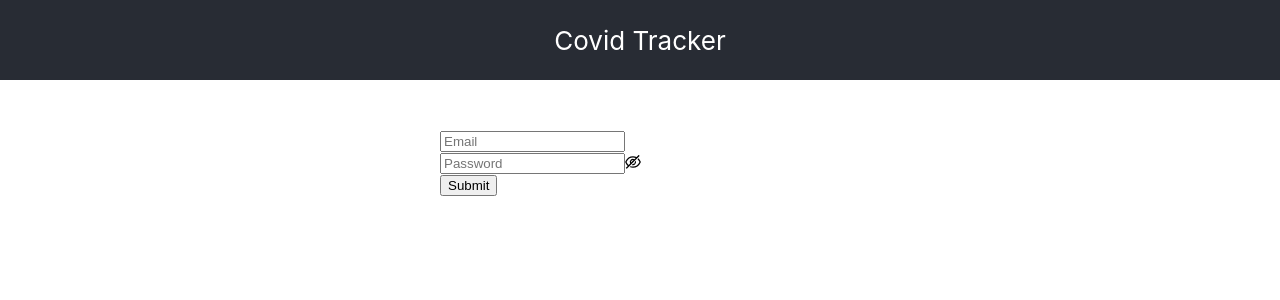
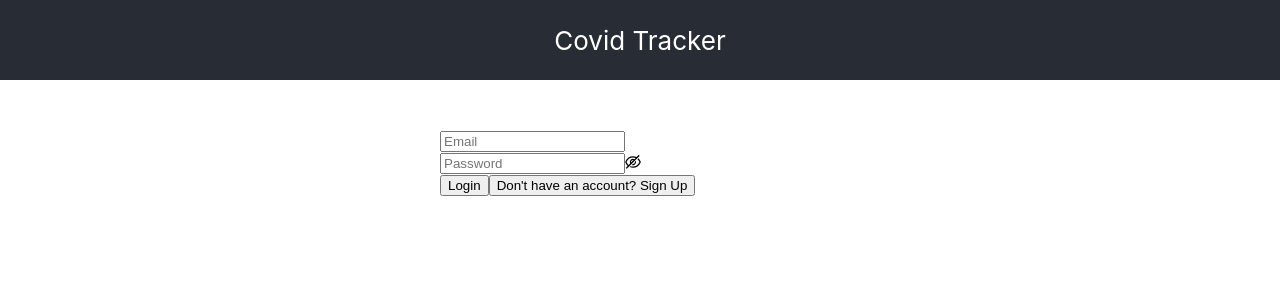
Before and after one commit to anuragmy/opsLyft, a React (Create React App) app: page / in a window 1280 px wide. Shown: the top 300 px of the page. Built offline with nearby package versions, Linux system fonts and the light colour scheme; the HTML template or start-up script is replaced by a standard one.

Commit message:
signup added

```diff
--- a/src/constants.ts
+++ b/src/constants.ts
@@ -2,4 +2,5 @@ export const MONTH_TO_DATE_ACTIVE_CASES = "Month to date active cases";
 export const LAST_MONTH_ACTIVE_CASES = "Last Month active cases";
 export const ESTIMATED_MONTH_END_CASES = "Estimated Month end cases";
 export const LOGIN_API = "http://localhost:3001/api/login";
+export const SIGNUP_API = "http://localhost:3001/api/signup";
 export const FILTER_API = "http://localhost:3001/api/cases";
--- a/src/pages/Login/index.tsx
+++ b/src/pages/Login/index.tsx
@@ -3,16 +3,18 @@ import { Form, Input, Button, Card, notification } from "antd";
 // import { useHistory } from "react-router-dom";
 import axios from "axios";
 
-import { LOGIN_API } from "../../constants";
+import { LOGIN_API, SIGNUP_API } from "../../constants";
 
 const Login = () => {
   // const history = useHistory();
   const [loading, setLoading] = React.useState<boolean>(false);
+  const [isLogin, setIsLogin] = React.useState<boolean>(true);
 
   const onFinish = async (values: any) => {
+    const api = isLogin ? LOGIN_API : SIGNUP_API;
     setLoading(true);
     try {
-      const result = await axios.post(LOGIN_API, values);
+      const result = await axios.post(api, values);
       // savong token in localstorage
       if (result.data.token) {
         console.log("saved in local storage");
@@ -33,6 +35,8 @@ const Login = () => {
   const onFinishFailed = (errorInfo: any) => {
     console.log("Failed:", errorInfo);
   };
+
+  const handleSwitch = () => setIsLogin(!isLogin);
 
   return (
     <Card
@@ -65,7 +69,12 @@ const Login = () => {
 
         <Form.Item>
           <Button type="primary" htmlType="submit" loading={loading}>
-            Submit
+            {isLogin ? "Login" : "Sign Up"}
+          </Button>
+          <Button type="link" onClick={handleSwitch}>
+            {isLogin
+              ? "Don't have an account? Sign Up"
+              : "Alrady Have an account? Log in"}
           </Button>
         </Form.Item>
       </Form>
```
Also changed, not shown: 1 other file (tests, documents, lock files or other folders).
